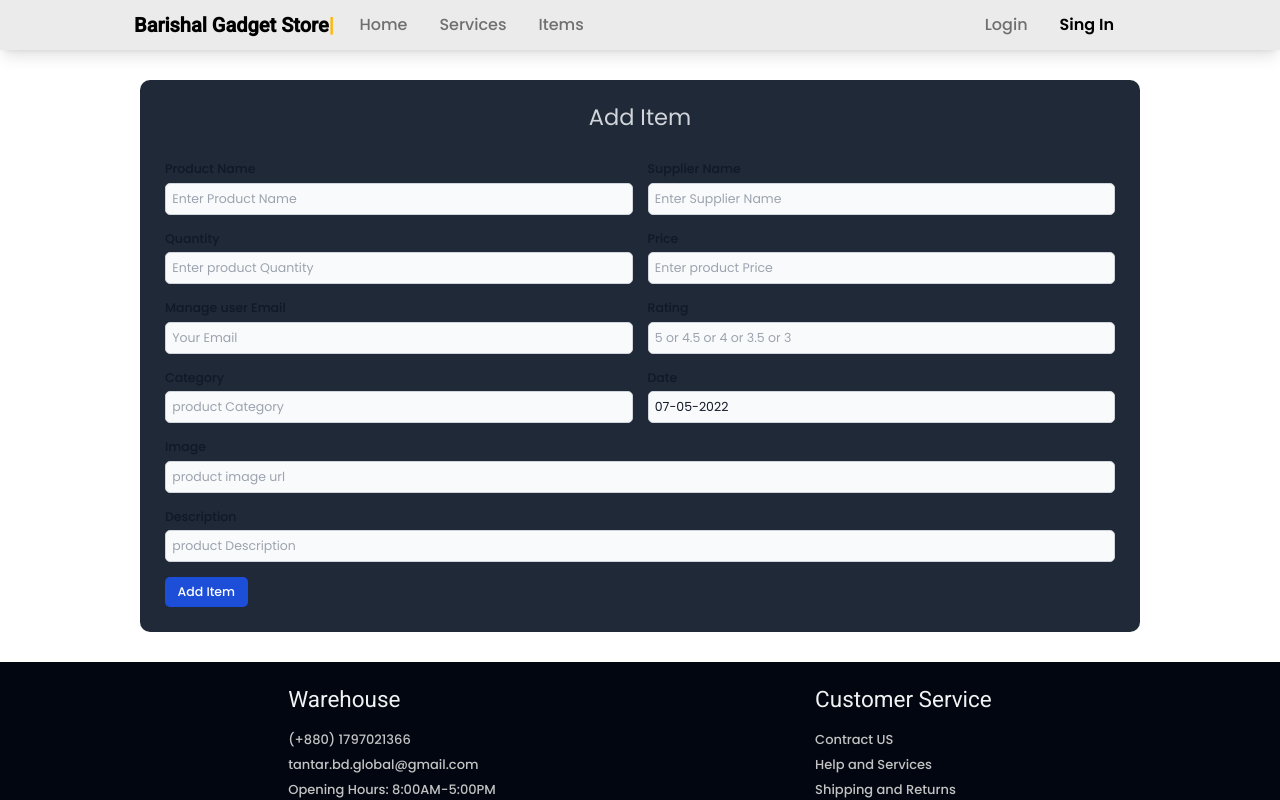
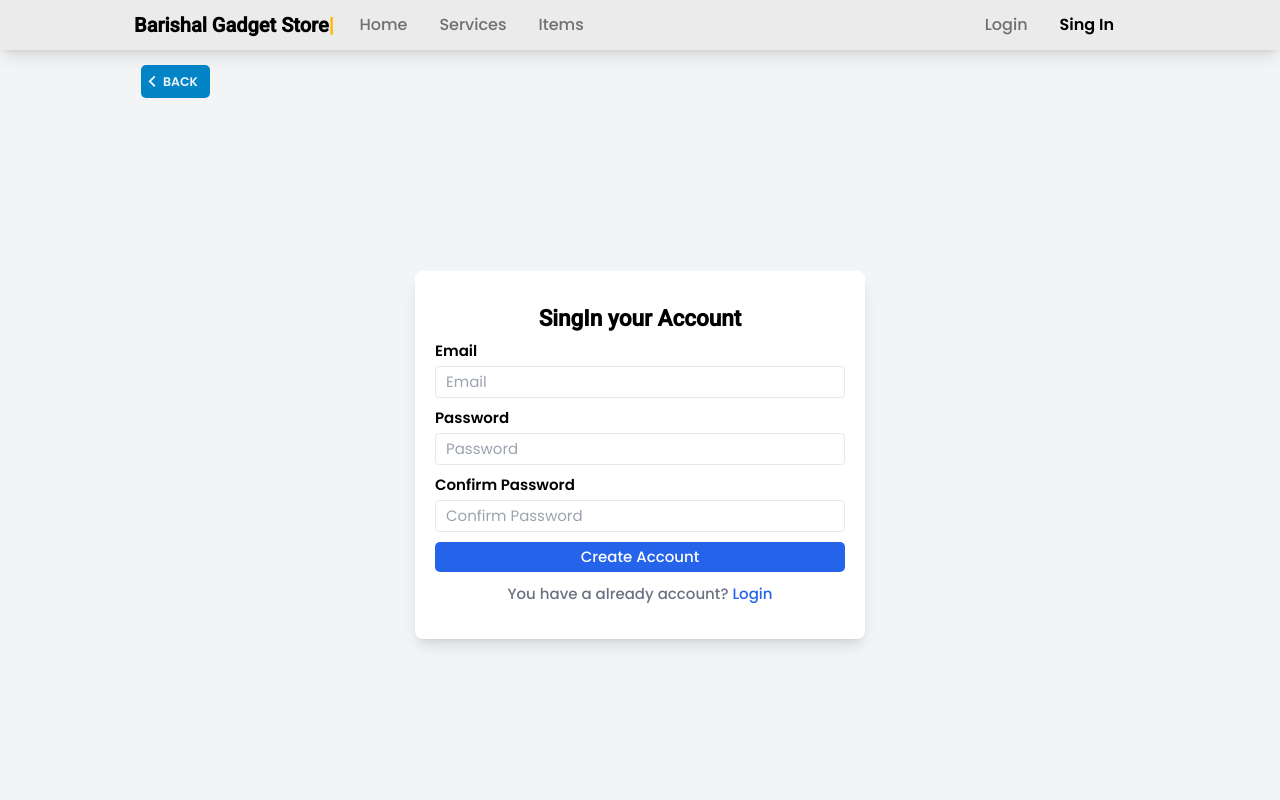
Before and after one commit to tanvirgithub21/barishal-gadget-store-client, a React (Create React App) app: page /singIn in a window 1280 px wide. Shown: the top 800 px of the page. Built offline with nearby package versions, Linux system fonts and the light colour scheme.

Commit message:
added singIn form fild validsion

```diff
--- a/package.json
+++ b/package.json
@@ -8,9 +8,11 @@
     "@testing-library/user-event": "^13.5.0",
     "react": "^18.1.0",
     "react-dom": "^18.1.0",
+    "react-hook-form": "^7.31.1",
     "react-icons": "^4.3.1",
     "react-router-dom": "^6.3.0",
     "react-scripts": "5.0.1",
+    "react-toastify": "^9.0.1",
     "web-vitals": "^2.1.4"
   },
   "scripts": {
--- a/src/App.css
+++ b/src/App.css
@@ -78,6 +78,10 @@ li{
   margin-right: .6rem;
 }
 
+.tostContainer{
+  font-size: 1.6rem;
+}
+
 /* Responsive style section header */
 @media only screen and (max-width: 768px){
   .SectionHeader{
--- a/src/App.js
+++ b/src/App.js
@@ -1,12 +1,14 @@
 import { Route, Routes } from "react-router-dom";
+import { ToastContainer } from 'react-toastify';
+import 'react-toastify/dist/ReactToastify.css';
 import "./App.css";
-import AddItem from "./Component/AddItem/AddItem";
 import Footer from "./Component/Footer/Footer";
 import ForgotPassword from "./Component/ForgotPassword/ForgotPassword";
 import Home from "./Component/Home/Home";
 import Inventory from "./Component/Inventory/Inventory";
 import Login from "./Component/Login/Login";
 import NavBar from "./Component/NavBar/NavBar";
+import SingIn from "./Component/SingIn/SingIn";
 import UpdateItem from "./Component/TrendingSinglePd/UpdateItem/UpdateItem";
 
 function App() {
@@ -20,9 +22,10 @@ function App() {
         <Route path="/services" element={<UpdateItem />} />
         <Route path="/login" element={<Login />} />
         <Route path="/login/forgot" element={<ForgotPassword />} />
-        <Route path="/singIn" element={<AddItem />} />
+        <Route path="/singIn" element={<SingIn />} />
       </Routes>
       <Footer />
+      <ToastContainer className="tostContainer"/>
     </div>
   );
 }
--- a/src/Component/ForgotPassword/ForgotPassword.jsx
+++ b/src/Component/ForgotPassword/ForgotPassword.jsx
@@ -5,10 +5,6 @@ const imageUrl =
   "https://raw.githubusercontent.com/tanvirgithub21/assainment-11-data/main/rsz_60111.jpg";
 
 const ForgotPassword = () => {
-    // back button function
-    const handelBackButton = () =>{
-        window.history.back();
-    }
 
     const [email, setEmail] = useState("")
 
@@ -24,7 +20,7 @@ const ForgotPassword = () => {
       <div className="sectionContainer relative">
 
         <div className="backBtn flex justify-start text-slate-100 sm:absolute sm:top-6 sm:left-5 mt-4 ml-4 sm:mt-0 sm:ml-0">
-            <button onClick={handelBackButton} className="flex items-center text-xl font-semibold bg-sky-600 pr-5 rounded-lg cursor-pointer py-2"><MdKeyboardArrowLeft className="text-4xl"/> BACK</button>
+            <button onClick={() => window.history.back()} className="flex items-center text-xl font-semibold bg-sky-600 pr-5 rounded-lg cursor-pointer py-2"><MdKeyboardArrowLeft className="text-4xl"/> BACK</button>
         </div>
 
         <div className="flex sm:items-center justify-center sm:min-h-screen mb-20 sm:mb-0">
@@ -63,11 +59,11 @@ const ForgotPassword = () => {
                 </div>
 
                 <button className="px-6 py-2 mt-4 text-white bg-blue-600 rounded-lg hover:bg-blue-700 w-full font-[500]">
-                  Login
+                  Reset Password
                 </button>
 
                 <Link
-                  to="login/singIn"
+                  to="/singIn"
                   className="text-center block mt-5 text-2xl font-[500] text-blue-600 hover:underline"
                 >
                   Create new account
--- a/src/Component/Login/Login.jsx
+++ b/src/Component/Login/Login.jsx
@@ -56,7 +56,7 @@ const Login = () => {
                   Forgot password?
                 </Link>
                 <Link
-                  to="login/singIn"
+                  to="/singIn"
                   className="text-xl font-[500] text-blue-600 hover:underline"
                 >
                   Create new account
--- /dev/null
+++ b/src/Component/SingIn/SingIn.jsx
@@ -0,0 +1,124 @@
+import React, { useState } from "react";
+import { Link } from "react-router-dom";
+import { MdKeyboardArrowLeft } from "react-icons/md";
+import { useForm } from "react-hook-form";
+import { toast } from "react-toastify";
+
+const regexEmail = /^\w+([\.-]?\w+)*@\w+([\.-]?\w+)*(\.\w{2,3})+$/;
+const regexPassword = /^(?=.*[A-Za-z])(?=.*\d)[A-Za-z\d]{8,}$/;
+
+const SingIn = () => {
+  const { register, handleSubmit, reset, formState } = useForm();
+
+
+  //singIn form valid email and password state
+  const [validEmail, setValidEmail] = useState("");
+  const [valiPassword, setValidPassword] = useState("");
+
+  // submit form function
+  const onSubmit = (data) => {
+    const { email, password, confirmPassword } = data;
+
+    //check valid email or not
+    if (email.match(regexEmail)) {
+      setValidEmail(email);
+    } else {
+      return toast.error("Please Input Valid Email")
+    }
+
+    //check valid pass and confirm Pass
+    if (password === confirmPassword) {
+      if (confirmPassword.match(regexPassword)) {
+        setValidPassword(confirmPassword);
+      } else {
+        return toast.error("Minimum eight characters, One letter & one number")
+      }
+    } else {
+        return toast.error("Password Not Match")
+    }
+  };
+
+  return (
+    <div className="bg-gray-100">
+      <div className="sectionContainer relative">
+        <div className="backBtn flex justify-start text-slate-100 sm:absolute sm:top-6 sm:left-5 mt-4 ml-4 sm:mt-0 sm:ml-0 mb-5 sm:mb-0">
+          <button
+            onClick={() => window.history.back()}
+            className="flex items-center text-xl font-semibold bg-sky-600 pr-5 rounded-lg cursor-pointer py-2"
+          >
+            <MdKeyboardArrowLeft className="text-4xl" /> BACK
+          </button>
+        </div>
+
+        <div className="flex sm:items-center justify-center sm:min-h-screen ">
+          <div className="px-8 sm:py-6 sm:mt-4 text-left bg-white shadow-lg w-[45rem] rounded-xl">
+            <h3 className="text-2xl md:text-4xl mt-24 sm:mt-8 font-bold text-center">
+              SingIn your Account
+            </h3>
+            <form
+              onSubmit={handleSubmit(onSubmit)}
+              className="text-xl sm:text-2xl"
+            >
+              <div className="mt-4">
+                <div>
+                  <label className="block font-semibold" htmlFor="email">
+                    Email
+                  </label>
+                  <input
+                    {...register("email")}
+                    type="text"
+                    placeholder="Email"
+                    name="email"
+                    required
+                    className="w-full px-4 py-2 mt-2 border rounded-md focus:outline-none focus:ring-1 focus:ring-blue-600"
+                  />
+                </div>
+                <div className="mt-4">
+                  <label className="block font-semibold">Password</label>
+                  <input
+                    {...register("password")}
+                    type="password"
+                    placeholder="Password"
+                    name="password"
+                    required
+                    className="w-full px-4 py-2 mt-2 border rounded-md focus:outline-none focus:ring-1 focus:ring-blue-600"
+                  />
+                </div>
+                <div className="mt-4">
+                  <label className="block font-semibold">
+                    Confirm Password
+                  </label>
+                  <input
+                    {...register("confirmPassword")}
+                    type="password"
+                    placeholder="Confirm Password"
+                    name="confirmPassword"
+                    required
+                    className="w-full px-4 py-2 mt-2 border rounded-md focus:outline-none focus:ring-1 focus:ring-blue-600"
+                  />
+                </div>
+                <button className="px-6 py-2 mt-4 text-white bg-blue-600 rounded-lg hover:bg-blue-700 w-full font-[500]">
+                  Create Account
+                </button>
+                <div className="flex justify-center items-center pt-5 pb-14 sm:pb-8 ">
+                  <p className="text-2xl font-[500] text-gray-500 text-center">
+                    You have a already account?
+                    <Link
+                      to="/login"
+                      className="text-2xl font-[500] text-blue-600 hover:underline"
+                    >
+                      {" "}
+                      Login
+                    </Link>
+                  </p>
+                </div>
+              </div>
+            </form>
+          </div>
+        </div>
+      </div>
+    </div>
+  );
+};
+
+export default SingIn;
```
Also changed, not shown: 1 other file (tests, documents, lock files or other folders).
